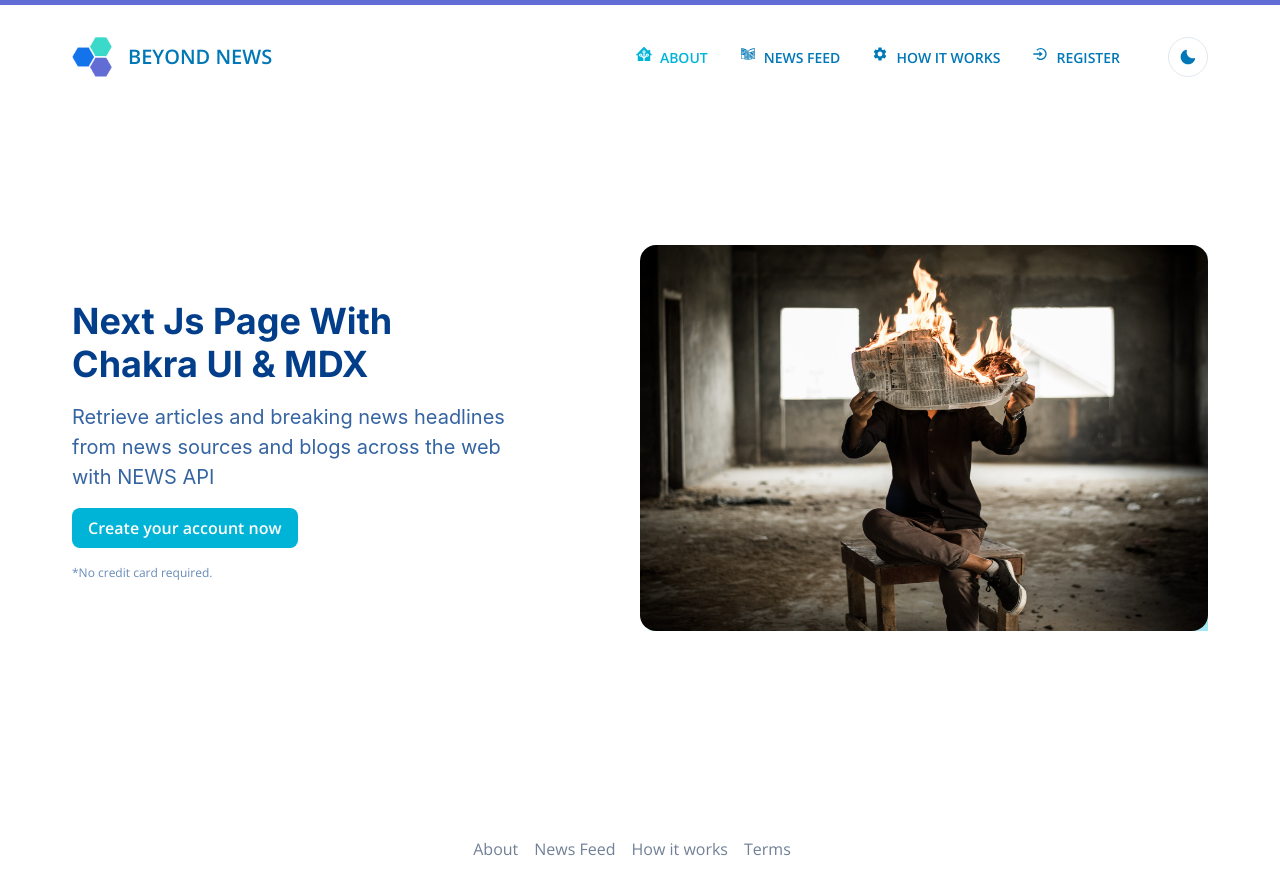
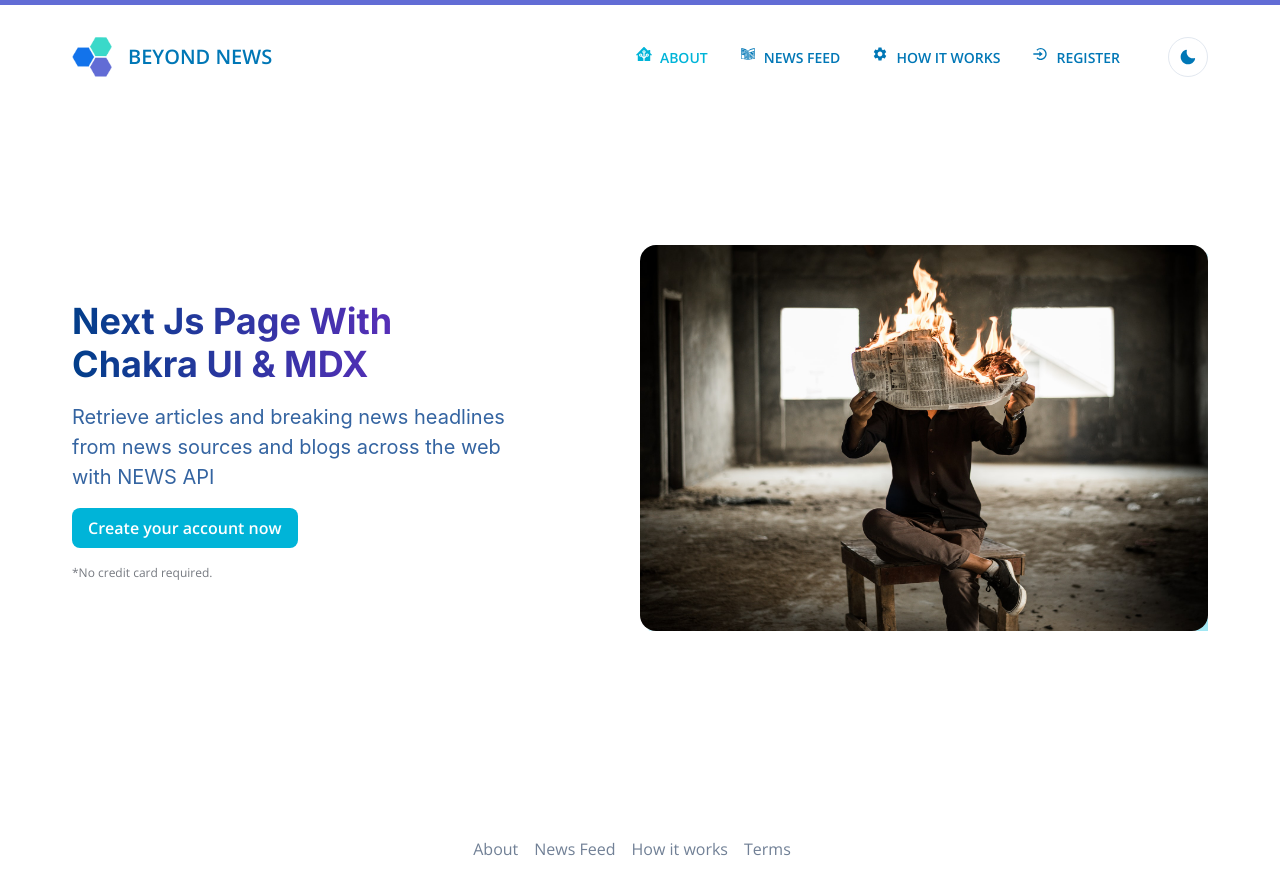
Before and after one commit to manitu85/beyond-news, a Next.js app: page / in a window 1280 px wide. Built offline with nearby package versions, Linux system fonts and the light colour scheme.

Commit message:
minor changes

```diff
--- a/components/Hero.js
+++ b/components/Hero.js
@@ -21,8 +21,11 @@ const ChakraNextImage = chakra(NextImage, {
 
 const Hero = ({ title, subtitle, image, ctaLink, ctaText, ...rest }) => {
   const router = useRouter();
-  const headingColor = useColorModeValue('primary.800', 'primary.300');
   const textColor = useColorModeValue('primary.800', 'primary.100');
+  const headingColor = useColorModeValue(
+    'linear(to-l, #7928CA,#023e8aff)',
+    'linear(to-l, #626cd5,#ade8f4ff)'
+  );
 
   return (
     <>
@@ -49,7 +52,9 @@ const Hero = ({ title, subtitle, image, ctaLink, ctaText, ...rest }) => {
             textTransform="capitalize"
             fontWeight="bold"
             fontFamily="Inter"
-            color={headingColor}
+            /* color={headingColor} */
+            bgGradient={headingColor}
+            bgClip="text"
             textAlign={['center', 'center', 'left', 'left']}
           >
             {title}
```
